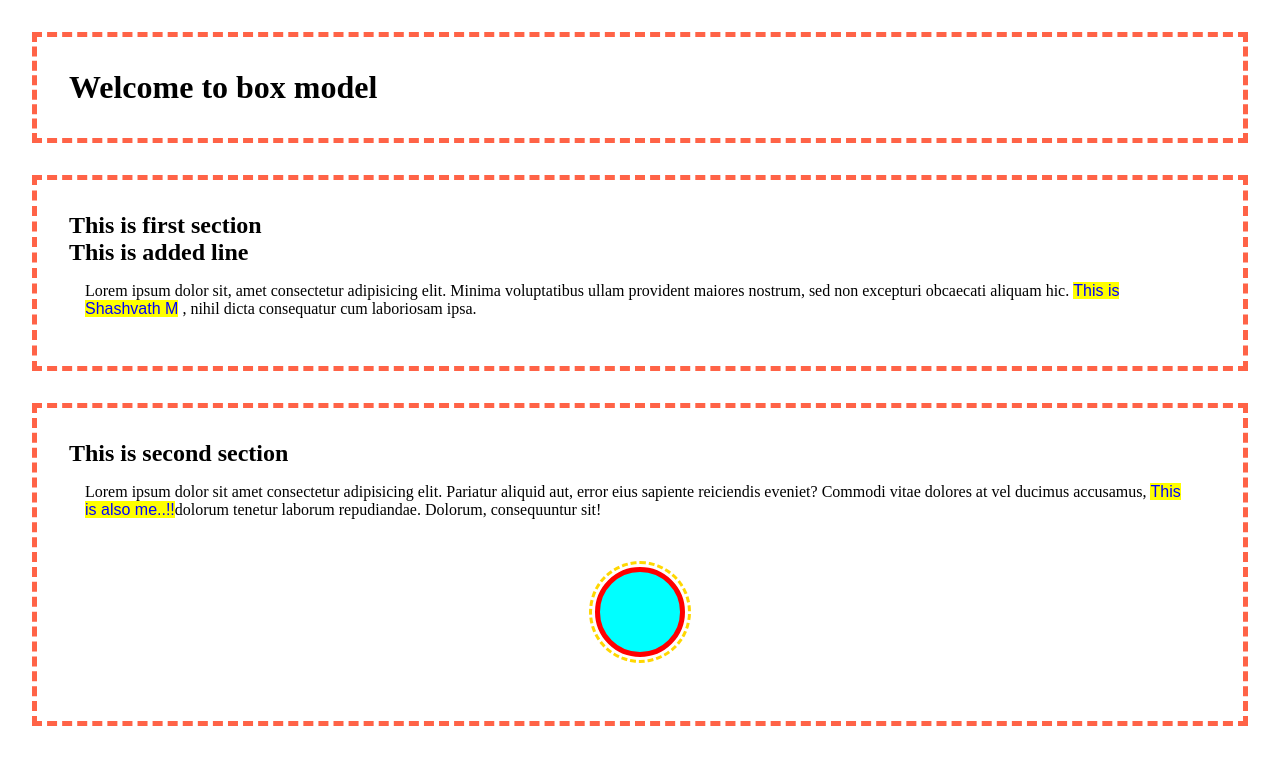
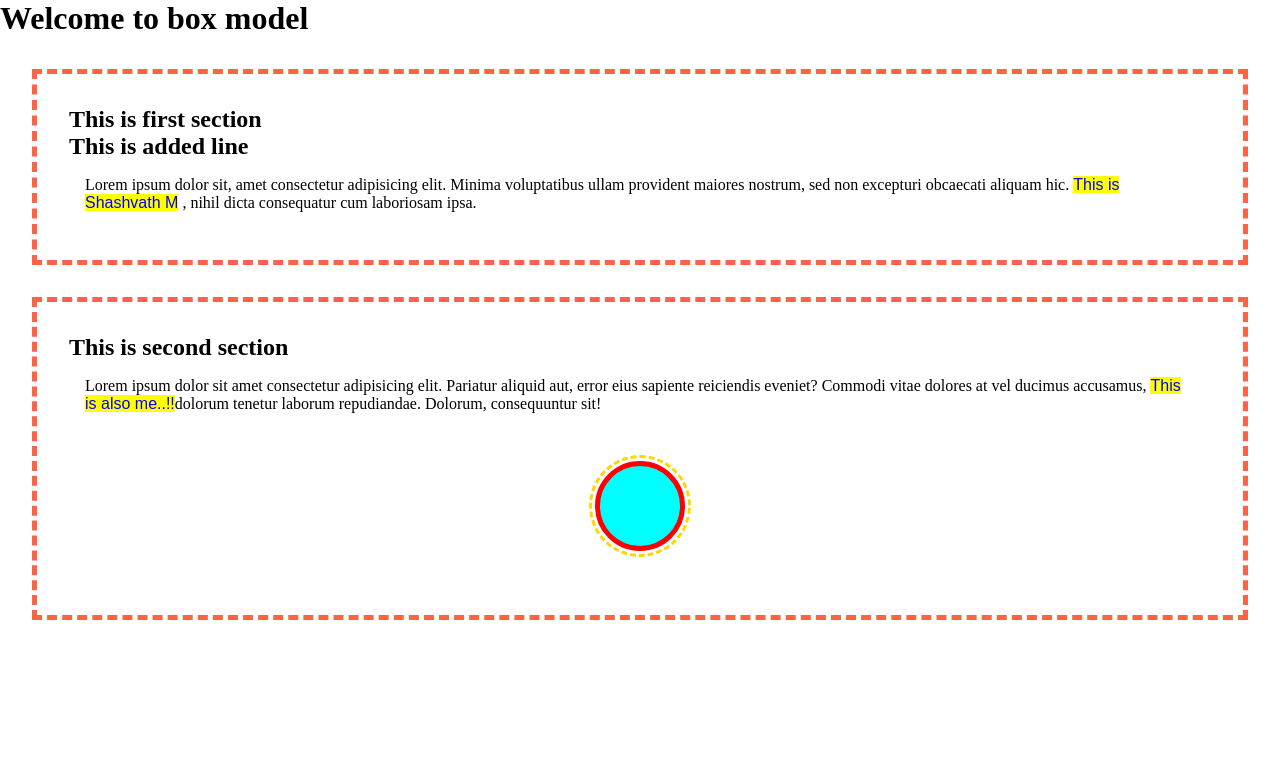
Before and after one commit to Shashvath11/css_learning, a plain HTML site: page index.html in a window 1280 px wide. Drawn offline with Linux system fonts and the light colour scheme; files that its build step writes are made by us from their sources.

Commit message:
feat : changed css header tag

```diff
--- a/style.css
+++ b/style.css
@@ -5,7 +5,7 @@
 
 }
 
-.head{
+.header{
 
     margin: 2px auto;
     border: 5px dashed tomato ;
```
